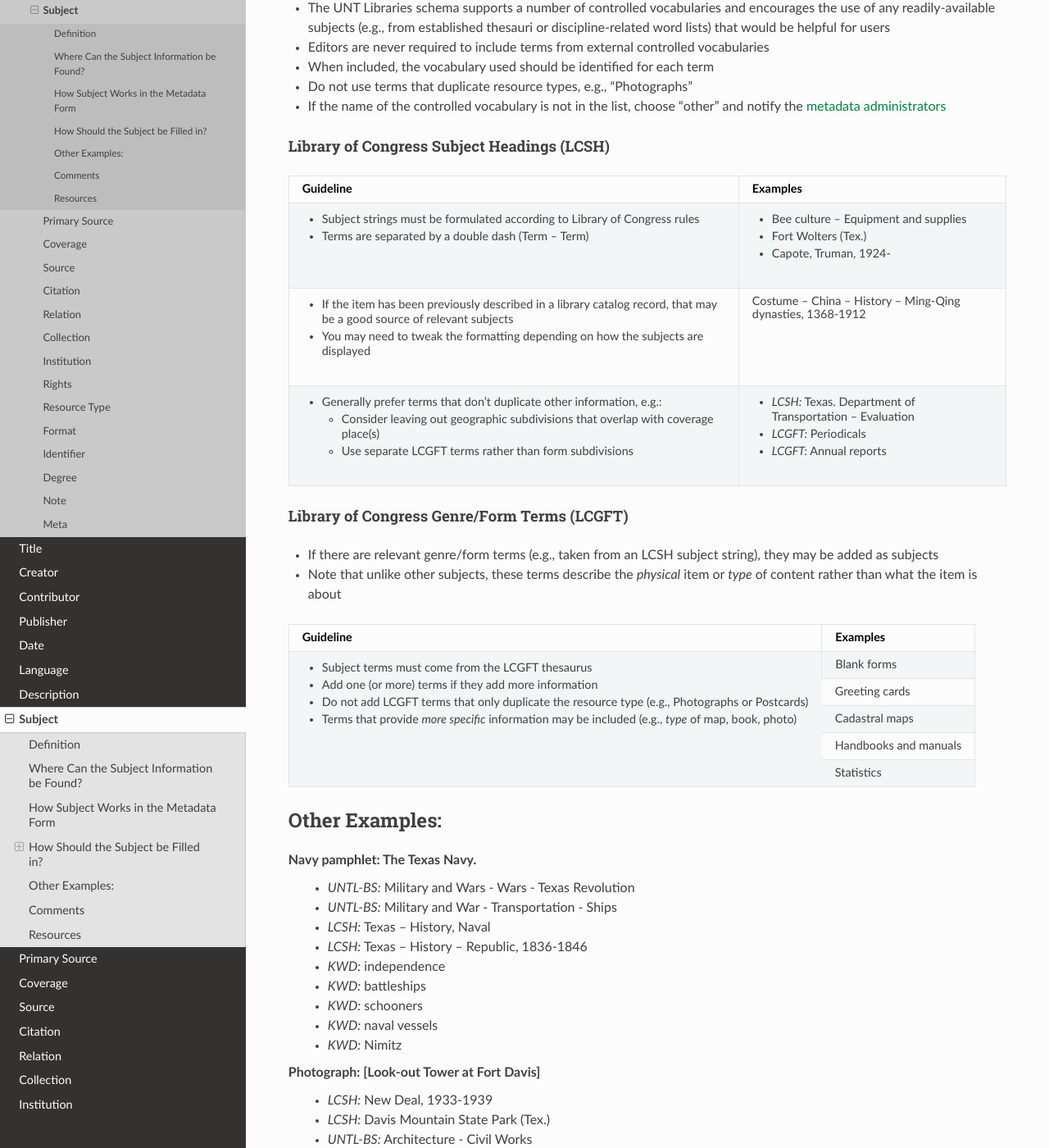
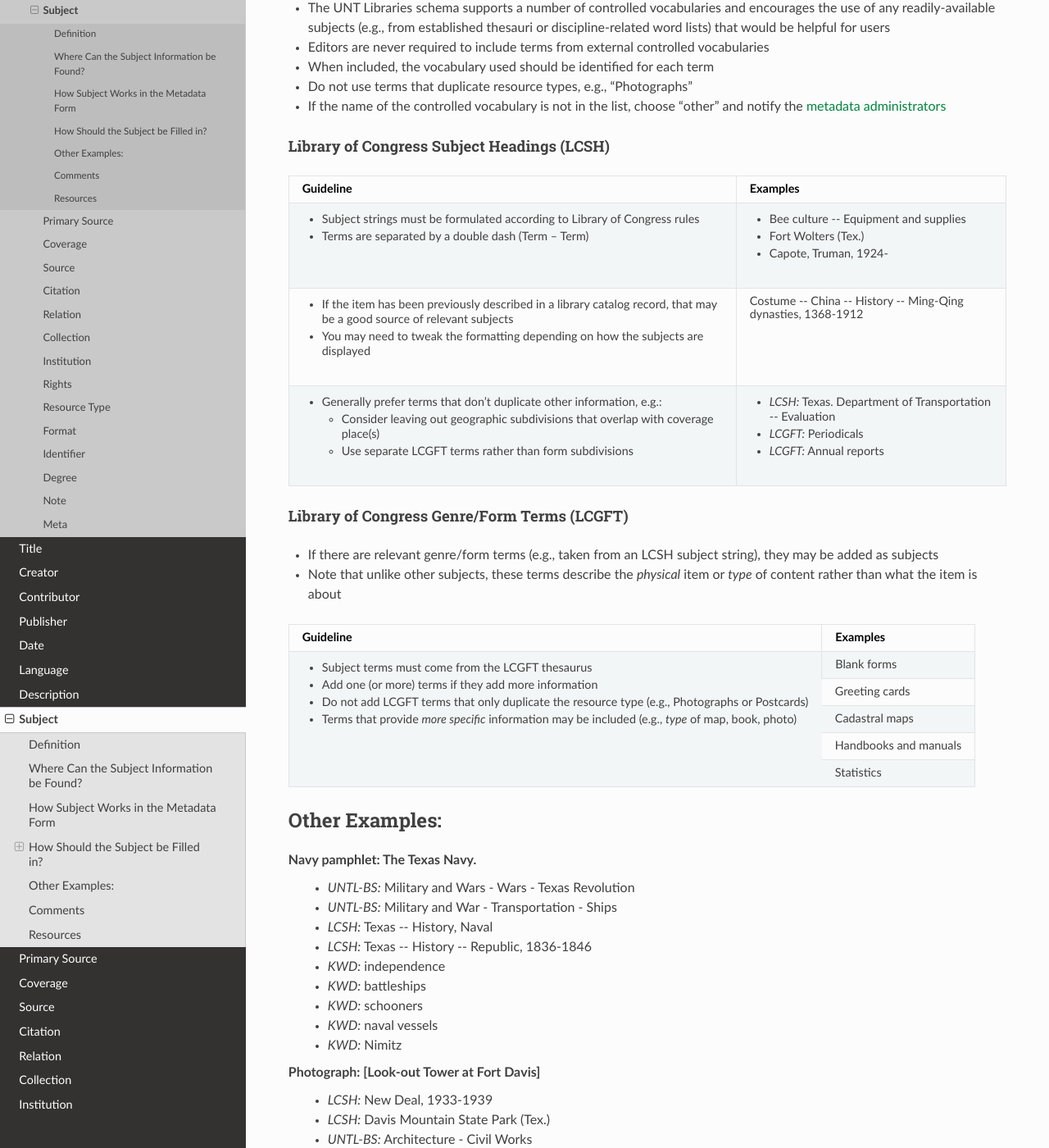
Before and after one commit to unt-libraries/untl-metadata-documentation, a Sphinx documentation site: the page built from docs/fields/subject.rst, in a window 1280 px wide and 1400 px high, scrolled down 6585 px. Shown: the whole window at 82% size. Built offline with Sphinx 7.4.7 and the Read the Docs theme 2.0.0, drawn with Linux system fonts in a browser that asks for light colours; some of the changed text lies outside the part shown.

```diff
--- a/docs/fields/subject.rst
+++ b/docs/fields/subject.rst
@@ -356,27 +356,27 @@ Subjects from Other Established Thesauri or Controlled Vocabularies
 Library of Congress Subject Headings (LCSH)
 -------------------------------------------
 
-+-----------------------------------------------------------+----------------------------------------+
-| **Guideline**                                             | **Examples**                           |
-+===========================================================+========================================+
-|-  Subject strings must be formulated according to Library |-  Bee culture -- Equipment and supplies|
-|   of Congress rules                                       |-  Fort Wolters (Tex.)                  |
-|-  Terms are separated by a double dash (Term -- Term)     |-  Capote, Truman, 1924-                |
-+-----------------------------------------------------------+----------------------------------------+
-|-  If the item has been previously described in a library  |Costume -- China -- History --          |
-|   catalog record, that may be a good source of relevant   |Ming-Qing dynasties, 1368-1912          |
-|   subjects                                                |                                        |
-|-  You may need to tweak the formatting depending on how   |                                        |
-|   the subjects are displayed                              |                                        |
-+-----------------------------------------------------------+----------------------------------------+
-|-  Generally prefer terms that don't duplicate other       |-  *LCSH:* Texas. Department of         |
-|   information, e.g.:                                      |   Transportation -- Evaluation         |
-|                                                           |-  *LCGFT:* Periodicals                 |
-|   -   Consider leaving out geographic subdivisions that   |-  *LCGFT:* Annual reports              |
-|       overlap with coverage place(s)                      |                                        |
-|   -   Use separate LCGFT terms rather than form           |                                        |
-|       subdivisions                                        |                                        |
-+-----------------------------------------------------------+----------------------------------------+
++-----------------------------------------------------------+-----------------------------------------+
+| **Guideline**                                             | **Examples**                            |
++===========================================================+=========================================+
+|-  Subject strings must be formulated according to Library |-  Bee culture \-- Equipment and supplies|
+|   of Congress rules                                       |-  Fort Wolters (Tex.)                   |
+|-  Terms are separated by a double dash (Term -- Term)     |-  Capote, Truman, 1924-                 |
++-----------------------------------------------------------+-----------------------------------------+
+|-  If the item has been previously described in a library  |Costume \-- China \-- History \--        |
+|   catalog record, that may be a good source of relevant   |Ming-Qing dynasties, 1368-1912           |
+|   subjects                                                |                                         |
+|-  You may need to tweak the formatting depending on how   |                                         |
+|   the subjects are displayed                              |                                         |
++-----------------------------------------------------------+-----------------------------------------+
+|-  Generally prefer terms that don't duplicate other       |-  *LCSH:* Texas. Department of          |
+|   information, e.g.:                                      |   Transportation \-- Evaluation         |
+|                                                           |-  *LCGFT:* Periodicals                  |
+|   -   Consider leaving out geographic subdivisions that   |-  *LCGFT:* Annual reports               |
+|       overlap with coverage place(s)                      |                                         |
+|   -   Use separate LCGFT terms rather than form           |                                         |
+|       subdivisions                                        |                                         |
++-----------------------------------------------------------+-----------------------------------------+
 
 
 .. _subject-lcgft:
@@ -412,8 +412,8 @@ Other Examples:
 Navy pamphlet: The Texas Navy.
     -   *UNTL-BS:* Military and Wars - Wars - Texas Revolution
     -   *UNTL-BS:* Military and War - Transportation - Ships
-    -   *LCSH:* Texas -- History, Naval
-    -   *LCSH:* Texas -- History -- Republic, 1836-1846
+    -   *LCSH:* Texas \-- History, Naval
+    -   *LCSH:* Texas \-- History \-- Republic, 1836-1846
     -   *KWD:* independence
     -   *KWD:* battleships
     -   *KWD:* schooners
@@ -468,12 +468,12 @@ Surgical Scalpel, 19th Century
 
 Thesis: An 8-step program: Shaping and fixed-time food delivery effects on several approximations and undesired responses in goats
     -   *LCSH:* Clicker training (Animal training)
-    -   *LCSH:* Goats -- Training
+    -   *LCSH:* Goats \-- Training
     -   *LCSH:* Operant conditioning
     -   *KWD:* shaping
 
 Music score: Daisy: Opera in Two Acts
-    -   *LCSH:* Low, Juliette Gordon, 1860-1927 -- Drama
+    -   *LCSH:* Low, Juliette Gordon, 1860-1927 \-- Drama
     -   *LCSH:* Girl Scouts
     -   *LCSH:* Operas
     -   *LCGFT:* Scores
```
